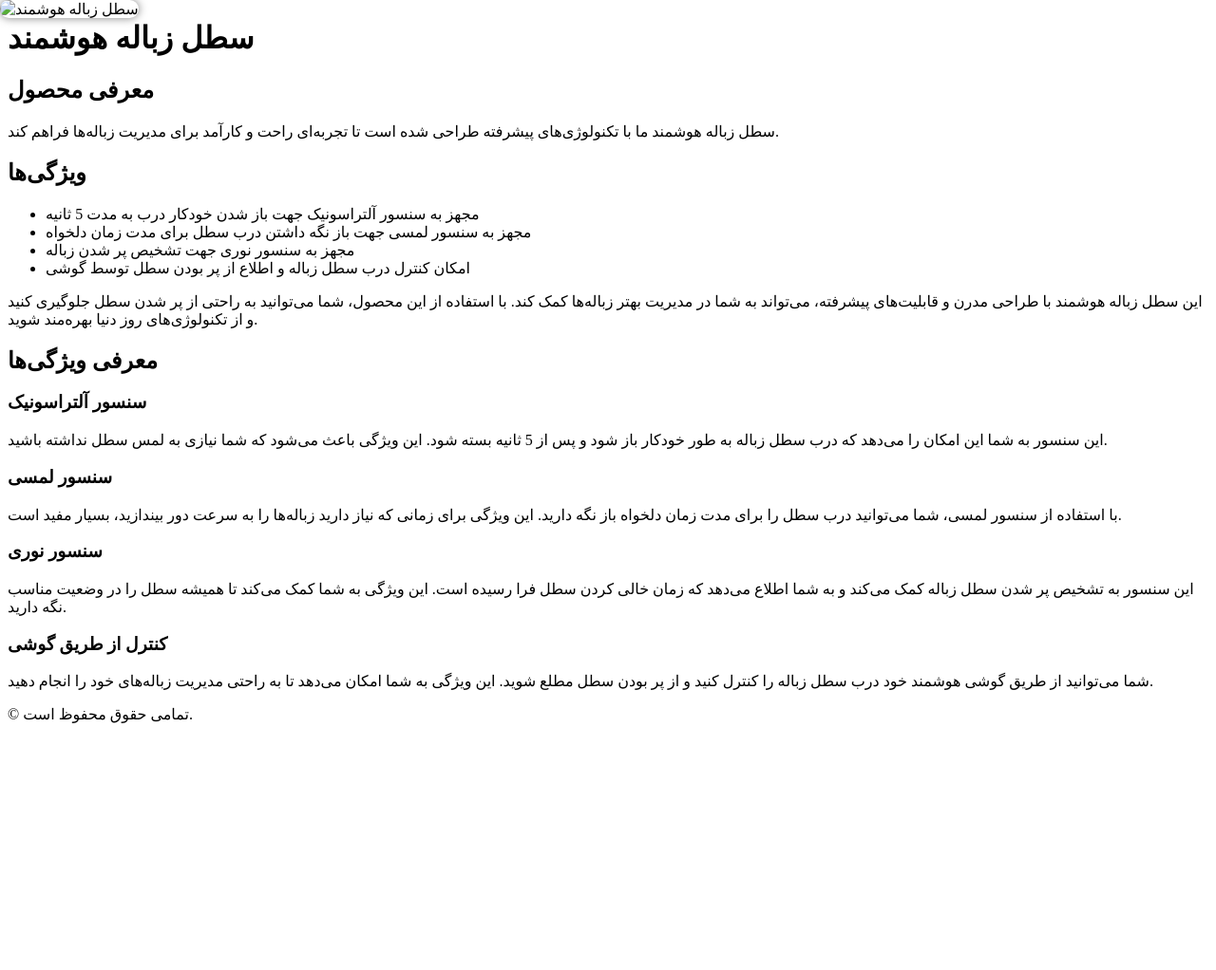
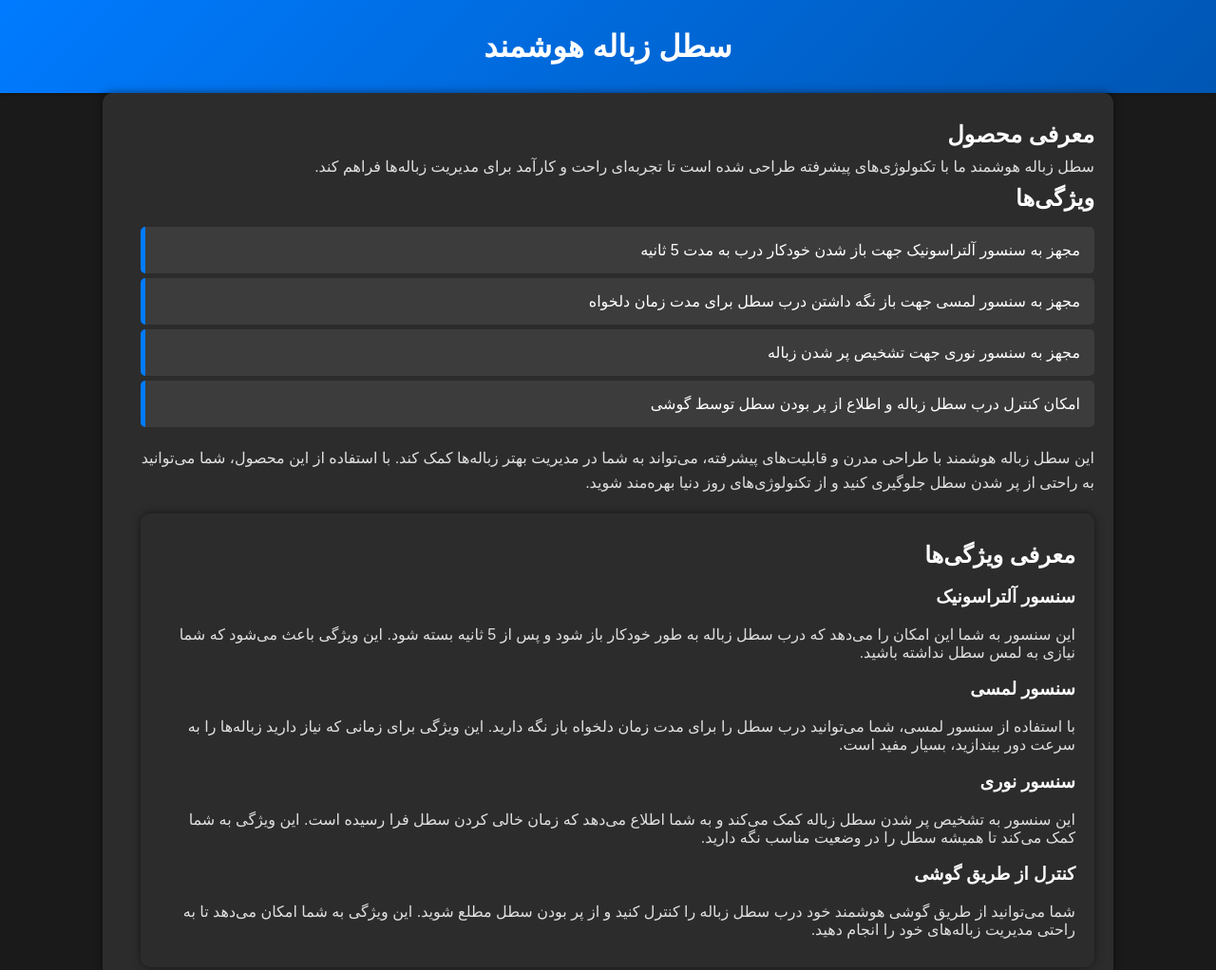
Before and after one commit to smart-trash-can/smart-trash-can.github.io, a plain HTML site: page index.html in a window 1280 px wide. Shown: the top 1022 px of the page at 95% size. Before the commit the page ends 800 px from the top, so only its background shows below. Drawn offline with Linux system fonts and the light colour scheme.

Commit message:
Update index.html

```diff
--- a/index.html
+++ b/index.html
@@ -5,23 +5,88 @@
     <meta name="viewport" content="width=device-width, initial-scale=1.0">
     <title>معرفی محصول - سطل زباله هوشمند</title>
     <style>
-        /*... */
-       .image-container {
-            position: absolute;
-            top: 0;
-            left: 0;
-            width: 100%;
-            height: 150px; /* ارتفاع تصویر */
-            margin-bottom: 20px; /* فاصله از بخش معرفی محصول */
+        body {
+            font-family: Arial, sans-serif;
+            margin: 0;
+            padding: 0;
+            background-color: #1a1a1a; /* پس‌زمینه تیره */
+            color: white; /* رنگ متن سفید */
+            text-align: right; /* راست‌چین کردن متن */
+            direction: rtl; /* تعیین جهت متن */
+            opacity: 0; /* پنهان کردن محتوا */
+            transition: opacity 1s ease-in; /* انیمیشن تغییر شفافیت */
         }
-       .image-container img {
-            width: 100%;
-            height: 100%;
-            object-fit: cover; /* تنظیم اندازه تصویر */
-            border-radius: 15px; /* گرد کردن گوشه‌ها */
+        body.loaded {
+            opacity: 1; /* نمایان کردن محتوا */
+        }
+        header {
+            background: linear-gradient(135deg, #007BFF, #0056b3); /* نوار بالا با حالت امواج */
+            color: white; /* رنگ متن سفید */
+            padding: 20px 0;
+            text-align: center;
+            box-shadow: 0 2px 5px rgba(0,0,0,0.2);
+        }
+        .container {
+            width: 80%;
+            margin: auto;
+            overflow: hidden;
+            padding: 20px;
+            background: #2c2c2c; /* پس‌زمینه تیره برای محتوا */
+            box-shadow: 0 0 10px rgba(0,0,0,0.5);
+            border-radius: 10px; /* گرد کردن گوشه‌ها */
+        }
+        .features {
+            display: flex; /* استفاده از flexbox برای چینش افقی */
+            flex-direction: column; /* چینش عمودی */
+        }
+        .features-text {
+            flex: 1; /* فضای بیشتری برای متن */
+            margin-left: 20px; /* فاصله از تصویر (که حذف شده) */
+        }
+        h1, h2 {
+            color: white; /* رنگ سفید برای تیتر اصلی */
+            margin: 10px 0; /* فاصله بین عنوان‌ها */
+        }
+        p {
+            color: #e0e0e0; /* رنگ خاکستری روشن برای متن */
+            margin: 10px 0; /* فاصله بین پاراگراف‌ها */
+        }
+        ul {
+            list-style: none;
+            padding: 0;
+        }
+        ul li {
+            background: #3c3c3c; /* رنگ پس‌زمینه تیره برای ویژگی‌ها */
+            margin: 5px 0;
+            padding: 15px;
+            border-radius: 5px;
+            border-left: 5px solid #007BFF; /* خط سمت چپ با رنگ آبی */
+            text-align: right; /* راست‌چین کردن متن ویژگی‌ها */
+            color: white; /* رنگ متن ویژگی‌ها سفید */
+        }
+        .description {
+            margin-top: 20px; /* فاصله از بخش ویژگی‌ها */
+            font-size: 16px; /* اندازه فونت توضیحات بزرگ‌تر */
+            color: #e0e0e0; /* رنگ خاکستری روشن برای متن توضیحات */
+            line-height: 1.6; /* فاصله بین خطوط */
+        }
+        .feature-intro {
+            margin-top: 20px; /* فاصله از ویژگی‌های اصلی */
+            padding: 20px; /* فاصله داخلی */
+            border-radius: 10px; /* گرد کردن گوشه‌ها */
+            background: #2c2c2c; /* پس‌زمینه تیره برای معرفی ویژگی‌ها */
             box-shadow: 0 0 10px rgba(0,0,0,0.5);
         }
-        /*... */
+        footer {
+            text-align: center;
+            padding: 10px 0;
+            background-color: #333; /* رنگ پس‌زمینه تیره برای فوتر */
+            color: white; /* رنگ متن فوتر سفید */
+            position: relative;
+            bottom: 0;
+            width: 100%;
+            margin-top: 20px; /* فاصله از محتوا */
+        }
     </style>
 </head>
 <body>
@@ -31,9 +96,6 @@
 </header>
 
 <div class="container">
-    <div class="image-container">
-        <img src="smart-bin.jpg" alt="سطل زباله هوشمند">
-    </div>
     <div class="features">
         <div class="features-text">
             <h2>معرفی محصول</h2>
```
